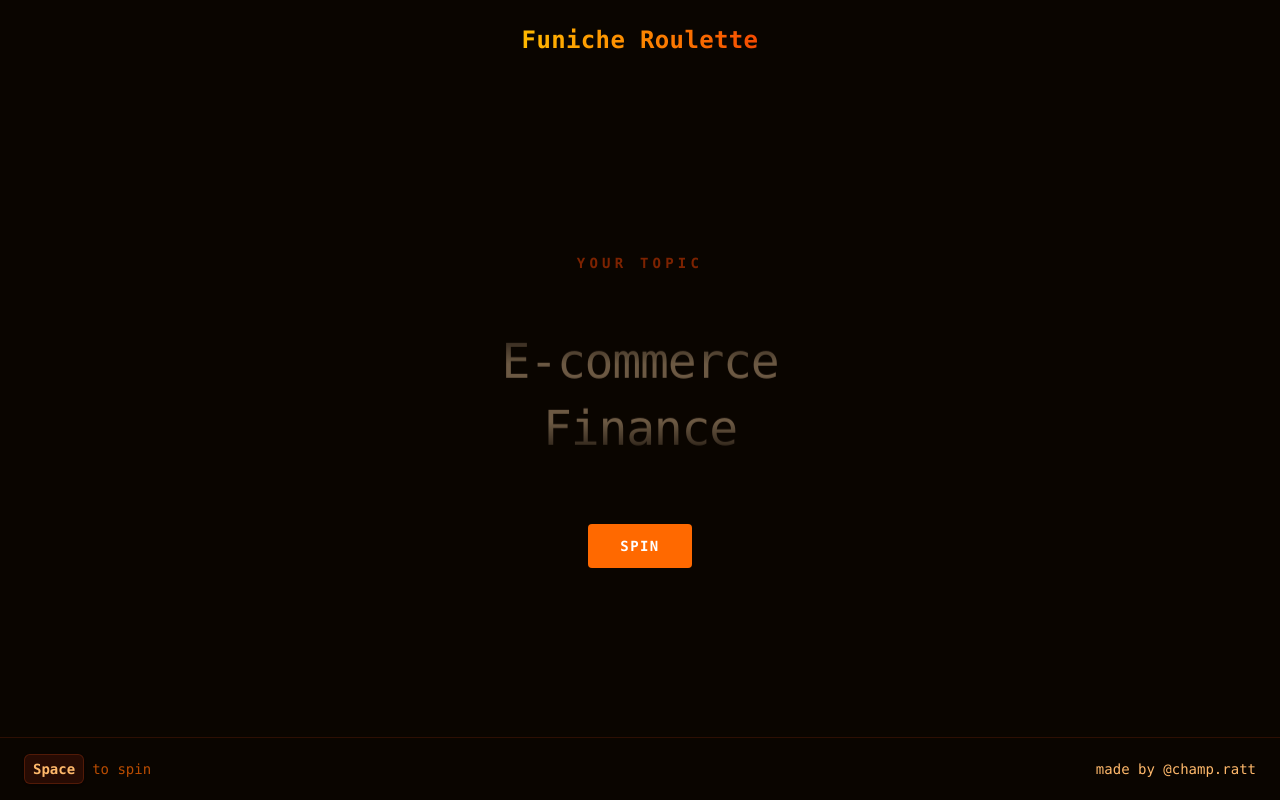
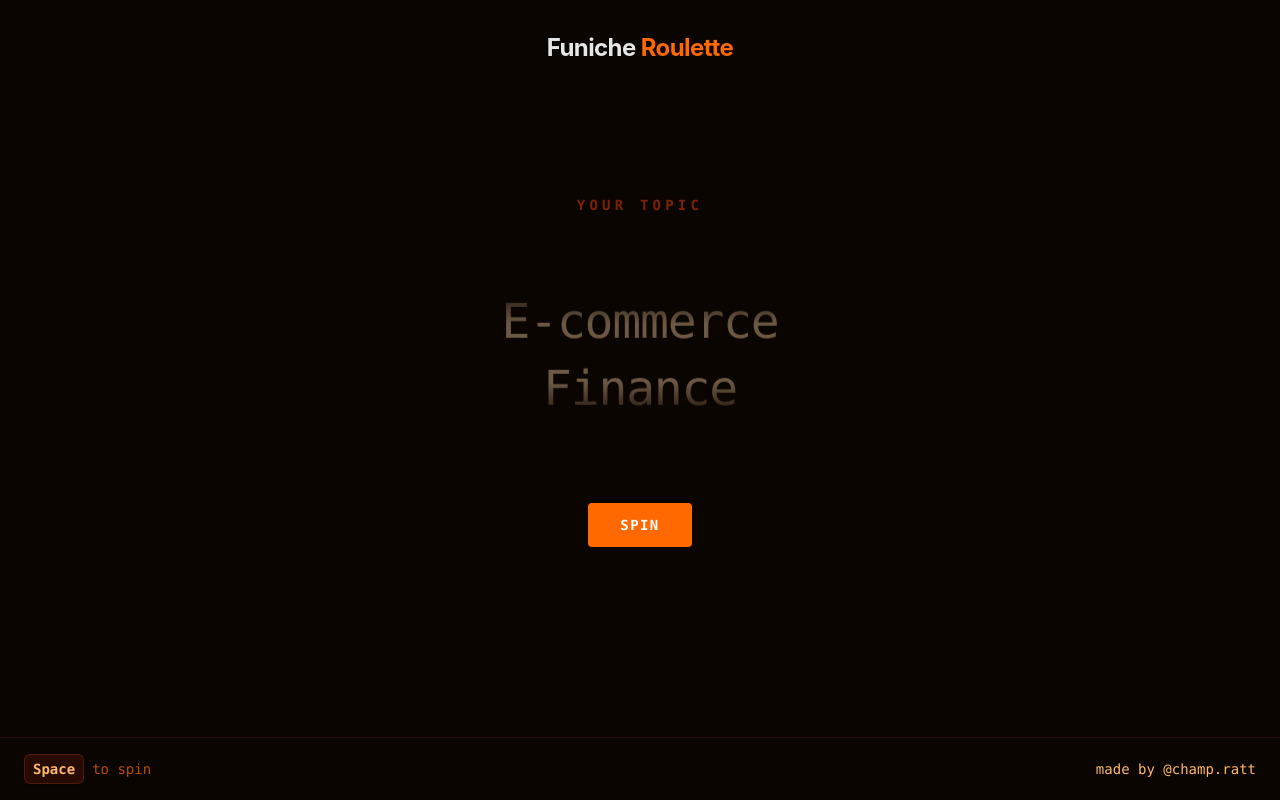
Before and after one commit to chxmpizy/Niche_Roulette, a Next.js app: page / in a window 1280 px wide. Built offline with nearby package versions, Linux system fonts and the light colour scheme.

Commit message:
style: refine Funiche Roulette header typography to look clean and professional

```diff
--- a/components/roulette/category-stage.tsx
+++ b/components/roulette/category-stage.tsx
@@ -37,10 +37,10 @@ export function CategoryStage() {
 
   return (
     <div className="flex-1 flex flex-col min-h-screen bg-[#0a0500] text-orange-50 selection:bg-orange-500/30">
-      <header className="flex justify-center items-center p-6 text-sm tracking-wide font-mono text-orange-500/80">
-        <div className="text-2xl text-center bg-gradient-to-r from-amber-400 to-orange-600 bg-clip-text text-transparent font-bold">
-          Funiche Roulette
-        </div>
+      <header className="flex justify-center items-center w-full p-8 absolute top-0 left-0">
+        <h1 className="text-xl md:text-2xl font-sans font-bold tracking-tight text-white/90 select-none">
+          Funiche <span className="text-orange-500 ">Roulette</span>
+        </h1>
       </header>
 
       <main className="flex-1 flex flex-col items-center justify-center p-4 md:p-8">
@@ -53,9 +53,9 @@ export function CategoryStage() {
               </h2>
             ) : finalResult ? (
               <h2 className="text-sm font-bold font-mono tracking-[0.3em] uppercase text-orange-400 flex items-center gap-2 animate-in fade-in zoom-in duration-300">
-                <span className="text-amber-500">✨</span>
+
                 Your Topic
-                <span className="text-amber-500">✨</span>
+
               </h2>
             ) : (
               <h2 className="text-sm font-bold font-mono tracking-[0.3em] uppercase text-orange-700/60">
@@ -64,7 +64,7 @@ export function CategoryStage() {
             )}
           </div>
           <div
-            className="w-full  rounded-lg p-12 flex flex-col items-center justify-center min-h-[150px] relative overflow-hidden cursor-pointer"
+            className="w-full  rounded-lg p-12 flex flex-col items-center justify-center min-h-[200px] relative overflow-hidden cursor-pointer"
             onClick={() => !isSpinning && startSpin()}
           >
             <div
```
